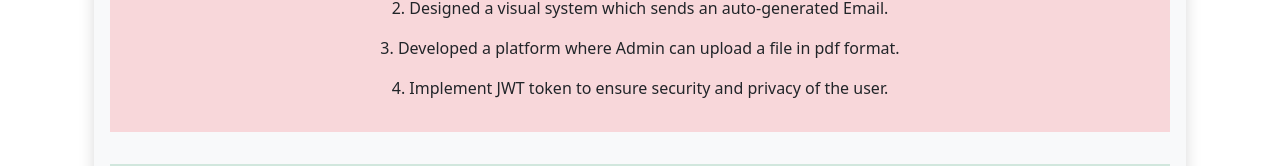
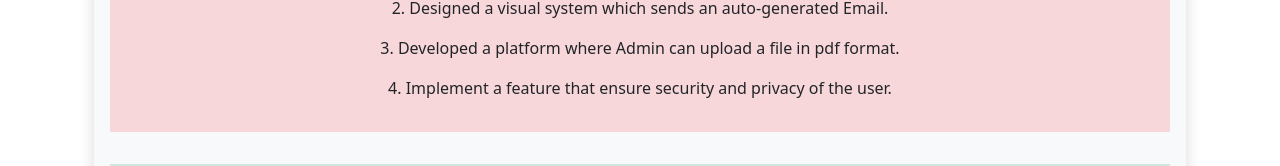
Before and after one commit to yash264/Pariksha, a React (Create React App) app in the folder client/: page /feature in a window 1280 px wide. Shown: the part 312-478 px from the top of the page. Built offline with nearby package versions, Linux system fonts and the light colour scheme.

Commit message:
Update Feature.jsx

```diff
--- a/client/src/Feature.jsx
+++ b/client/src/Feature.jsx
@@ -49,7 +49,7 @@ function Feature() {
                                 <p>1. Builds a dynamic web appliation facilating real time quiz creation and submission.</p>
                                 <p>2. Designed a visual system which sends an auto-generated Email.</p>
                                 <p>3. Developed a platform where Admin can upload a file in pdf format.</p>
-                                <p>4. Implement JWT token to ensure security and privacy of the user.</p>
+                                <p>4. Implement a feature that ensure security and privacy of the user.</p>
                             </div>
                             <br />
                             <div class="container px-4 text-center">
```
